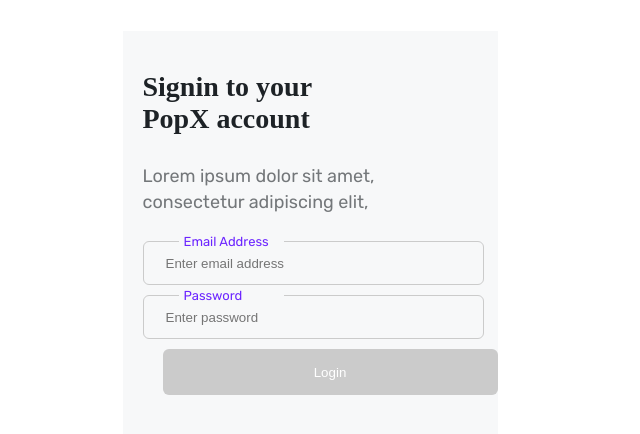
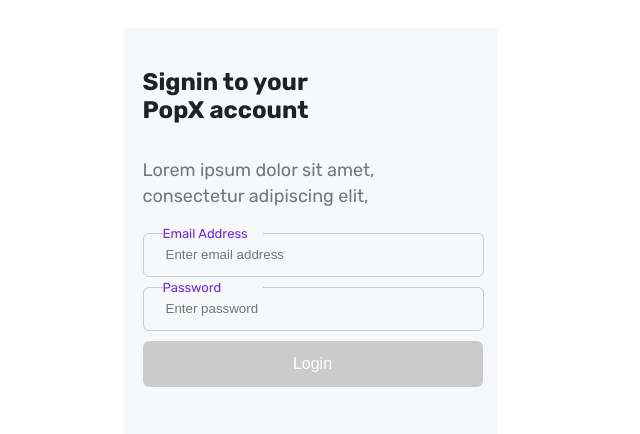
Before and after one commit to gobinda009/Assignment, a React (Create React App) app: page /login in a window 1280 px wide. Shown: the top 434 px of the page, without its empty margins (330-970 px from the left). Built offline with nearby package versions, Linux system fonts and the light colour scheme.

Commit message:
changes in profile.js file

```diff
--- a/src/components/Landing.css
+++ b/src/components/Landing.css
@@ -1,7 +1,9 @@
+@import url('https://fonts.googleapis.com/css2?family=Rubik:ital,wght@0,300..900;1,300..900&display=swap');
 
 body{
     display: flex;
     justify-content: center;
+    font-family: "Rubik", sans-serif;
 }
 
 .landing{
@@ -18,7 +20,7 @@
 width: 231px;
 height: 33px;
 text-align: left;
-font: normal normal medium 28px/17px sans-serif;
+font: normal normal medium 28px/17px Rubik;
 letter-spacing: 0px;
 color: #1D2226;
 opacity: 1;
@@ -66,5 +68,4 @@
     border: none;
     border-radius: 6px;
     color: black;
-
 }
--- a/src/components/Landing.js
+++ b/src/components/Landing.js
@@ -16,9 +16,7 @@
     <Link to='/login'><button className="alreadycreated">
     Already Registered? Login
     </button></Link>
-
     </div>
-
     );
 }
 
--- a/src/components/Login.css
+++ b/src/components/Login.css
@@ -1,5 +1,13 @@
+@import url('https://fonts.googleapis.com/css2?family=Rubik:ital,wght@0,300..900;1,300..900&display=swap');
+
+body{
+    display: flex;
+    justify-content: center;
+    font-family: "Rubik", sans-serif;
+}
+
 .login{
- top: 0px;
+top: 0px;
 left: 0px;
 width: 375px;
 height: 812px;
@@ -7,7 +15,7 @@
 background: #F7F8F9 0% 0% no-repeat padding-box;
 opacity: 1;
 }
-.heading1{
+.heading5{
 padding-top: 40px;
 margin-left: 20px;
 width: 188px;
@@ -20,7 +28,7 @@
 opacity: 1;
 
 }
-.detail{
+.detail1{
 margin-top: 20px;
 margin-left: 20px;
 width: 232px;
@@ -31,30 +39,30 @@
 color: #1D2226;
 opacity: 0.6;
 }
-.form-group {
+.form-group1 {
     position: relative;
-    left: 20px;
+
     width: 335px;
     height: 49px;
     opacity: 1;
 }
 
-.form-group label {
+.form-group1 label {
     position: absolute;
-    margin-left: 18px;
+    margin-left: 40px;
     width: 100px;
     height: 15px;
-text-align: left;
+
 font: normal normal normal 13px/17px Rubik;
 letter-spacing: 0px;
 color: #6C25FF;
 opacity: 1;
 margin-top: 2px;
 background-color: #F7F8F9;
-padding-left: 5px;
 }
 
-.form-group input {
+.form-group1 input {
+    margin-left: 20px;
     margin-top: 10px;
     width: 335px;
     height: 40px;
@@ -64,11 +72,11 @@
     background-color: #F7F8F9;
 
 }
-.form-group input::placeholder{
+.form-group1 input::placeholder{
     padding-left: 20px;
 }
-.form-group button{
-    width: 335px;
+.form-group1 button{
+    width: 340px;
     height: 46px;
     background: #CBCBCB 0% 0% no-repeat padding-box;
     border-radius: 6px;
@@ -76,7 +84,12 @@
     margin-top: 10px;
     border: none;
     color: white;
-    font: normal normal medium 16px/17px Rubik;
+    font: normal normal medium  sans-serif;
+    font-size: 16px;
+    line-height: 17px;
     letter-spacing: 0px;
     cursor: pointer;
 }
+.form-group1 button:hover{
+    background-color: #6C25FF;
+}
--- a/src/components/Login.js
+++ b/src/components/Login.js
@@ -4,13 +4,13 @@
 function Login(){
     return(
     <div className="login">
-        <h2 className="heading1">
+        <h2 className="heading5">
         Signin to your PopX account
         </h2>
-        <p className="detail">
+        <p className="detail1">
         Lorem ipsum dolor sit amet, consectetur adipiscing elit,
         </p>
-        <div class="form-group">
+        <div class="form-group1">
         <label for="email">Email Address</label>
         <input type="email" id="email" name="email" placeholder="Enter email address"/>
         <label for="password">Password</label>
--- a/src/components/Profile.css
+++ b/src/components/Profile.css
@@ -6,7 +6,7 @@
 }
 .setting{
   height: 68px;
-  background: #FFFFFF 0% 0% no-repeat padding-box;
+  background: #fcf8f8 0% 0% no-repeat padding-box;
   padding-left: 15px;
   text-transform: capitalize;
   font: normal normal normal 18px/21px Rubik;
@@ -22,7 +22,7 @@
 }
 
 .marry{
-  width: 73px;
+  width: 90px;
   height: 18px;
   margin-top: 30px;
   font: normal normal medium 15px/19px Rubik;
--- a/src/components/SignUp.css
+++ b/src/components/SignUp.css
@@ -1,3 +1,11 @@
+@import url('https://fonts.googleapis.com/css2?family=Rubik:ital,wght@0,300..900;1,300..900&display=swap');
+
+body{
+    display: flex;
+    justify-content: center;
+    font-family: "Rubik", sans-serif;
+}
+
 .signup{
     top: 0px;
    left: 0px;
@@ -8,10 +16,12 @@
    opacity: 1;
    }
 .heading1{
-    width: 188px;
+ width: 188px;
+ margin-left: 20px;
+ padding-top: 20px;
 height: 69px;
 text-align: left;
-font: normal normal medium 28px/36px Rubik;
+font: normal normal bold 28px/36px Rubik;
 letter-spacing: 0px;
 color: #1D2226;
 opacity: 1;
@@ -24,7 +34,7 @@
     width: 335px;
     height: 49px;
     opacity: 1;
-    margin-top: 20px;
+    margin-top: 50px;
 }
 
 .form-group label {
@@ -66,6 +76,8 @@
     color: white;
     text-align: center;
     font: normal normal medium 16px/17px Rubik;
+    font-size: 16px;
+    font-weight: 400;
     letter-spacing: 0px;
     cursor: pointer;
     background-color: #6C25FF;
--- a/src/components/SignUp.js
+++ b/src/components/SignUp.js
@@ -25,6 +25,7 @@
           <input
             type="radio"
             value="yes"
+            name="agency"
           />
           Yes
         </div>
@@ -33,6 +34,7 @@
           <input
             type="radio"
             value="no"
+            name="agency"
           />
           No
         </div>
```
